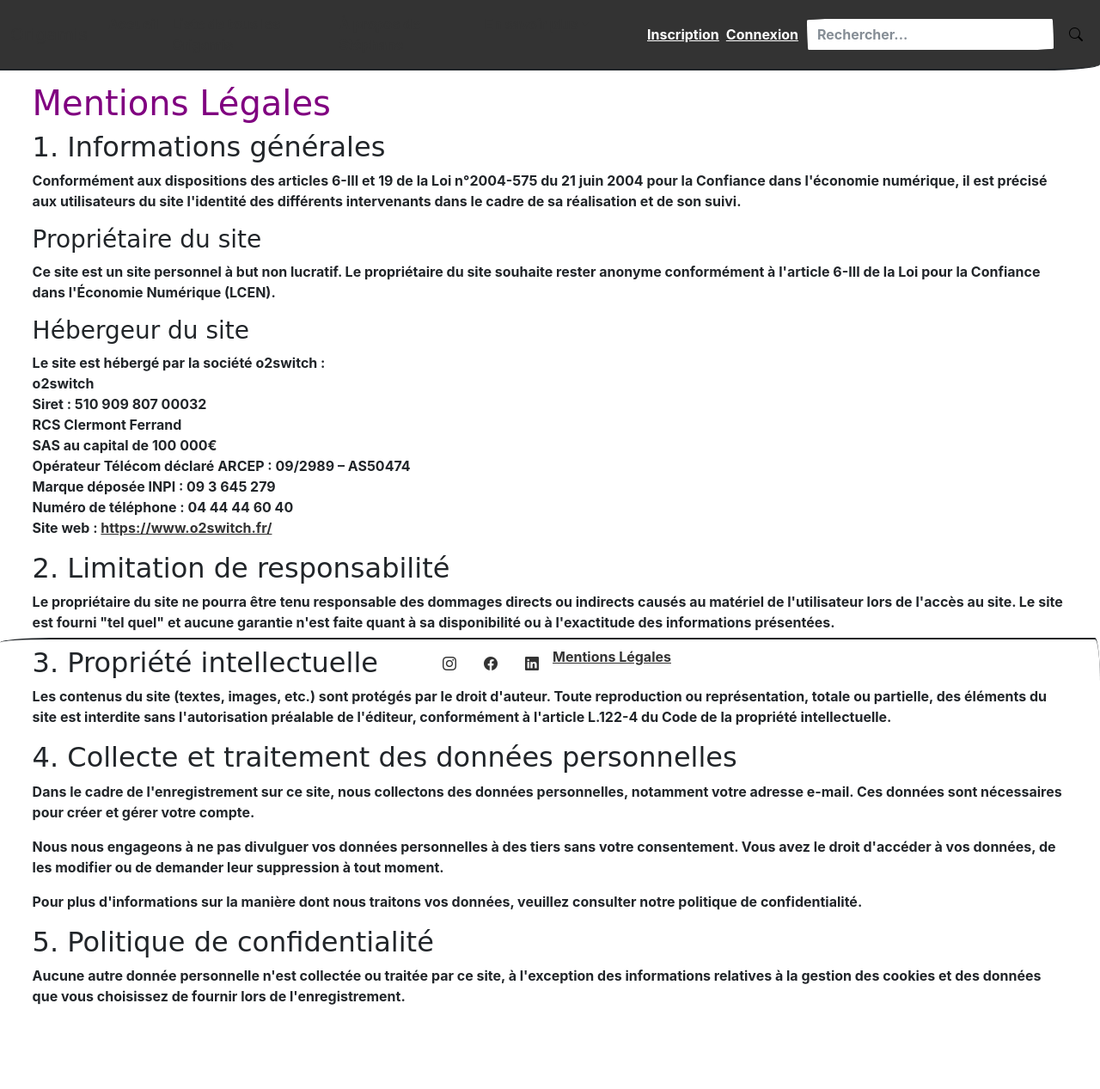
After one commit to ChristopheTesconi/origami, a Symfony app: template templates/legal/mentions_legales.html.twig in a window 1280 px wide. The commit adds this page. Shown: the whole page at 86% size. Run offline with Twig, Linux system fonts and the light colour scheme; the template is opened without the code that fills it, so the values that code supplies are empty; some libraries are stand-ins or nearby versions; some web fonts are replaced.

Commit message:
Ajout des mentions légales et des conditions générales

```diff
--- a/templates/base.html.twig
+++ b/templates/base.html.twig
@@ -110,7 +110,7 @@
 									<i class="bi bi-linkedin"></i>
 								</a>
 							</li>
-
+ 							<li><a href="{{ path('app_legal_mentions') }}">Mentions Légales</a></li>
 						</ul>
 					</div>
 				</nav>
--- /dev/null
+++ b/templates/legal/mentions_legales.html.twig
@@ -0,0 +1,57 @@
+{% extends 'base.html.twig' %}
+
+{% block title %}Mentions Légales{% endblock %}
+
+{% block body %}
+    <h1 class="mt-5">Mentions Légales</h1>
+
+    <h2>1. Informations générales</h2>
+    <p>
+        Conformément aux dispositions des articles 6-III et 19 de la Loi n°2004-575 du 21 juin 2004 pour la Confiance dans l'économie numérique, il est précisé aux utilisateurs du site l'identité des différents intervenants dans le cadre de sa réalisation et de son suivi.
+    </p>
+
+    <h3>Propriétaire du site</h3>
+    <p>
+        Ce site est un site personnel à but non lucratif. Le propriétaire du site souhaite rester anonyme conformément à l'article 6-III de la Loi pour la Confiance dans l'Économie Numérique (LCEN).
+    </p>
+
+    <h3>Hébergeur du site</h3>
+    <p>
+        Le site est hébergé par la société o2switch :<br>
+        o2switch<br>
+        Siret : 510 909 807 00032<br>
+        RCS Clermont Ferrand<br>
+        SAS au capital de 100 000€<br>
+        Opérateur Télécom déclaré ARCEP : 09/2989 – AS50474<br>
+        Marque déposée INPI : 09 3 645 279<br>
+        Numéro de téléphone : 04 44 44 60 40<br>
+        Site web : <a href="https://www.o2switch.fr/" target="_blank">https://www.o2switch.fr/</a>
+    </p>
+
+    <h2>2. Limitation de responsabilité</h2>
+    <p>
+        Le propriétaire du site ne pourra être tenu responsable des dommages directs ou indirects causés au matériel de l'utilisateur lors de l'accès au site. Le site est fourni "tel quel" et aucune garantie n'est faite quant à sa disponibilité ou à l'exactitude des informations présentées.
+    </p>
+
+    <h2>3. Propriété intellectuelle</h2>
+    <p>
+        Les contenus du site (textes, images, etc.) sont protégés par le droit d'auteur. Toute reproduction ou représentation, totale ou partielle, des éléments du site est interdite sans l'autorisation préalable de l'éditeur, conformément à l'article L.122-4 du Code de la propriété intellectuelle.
+    </p>
+
+    <h2>4. Collecte et traitement des données personnelles</h2>
+    <p>
+        Dans le cadre de l'enregistrement sur ce site, nous collectons des données personnelles, notamment votre adresse e-mail. Ces données sont nécessaires pour créer et gérer votre compte.
+    </p>
+    <p>
+        Nous nous engageons à ne pas divulguer vos données personnelles à des tiers sans votre consentement. Vous avez le droit d'accéder à vos données, de les modifier ou de demander leur suppression à tout moment.
+    </p>
+    <p>
+        Pour plus d'informations sur la manière dont nous traitons vos données, veuillez consulter notre politique de confidentialité.
+    </p>
+
+    <h2>5. Politique de confidentialité</h2>
+    <p>
+        Aucune autre donnée personnelle n'est collectée ou traitée par ce site, à l'exception des informations relatives à la gestion des cookies et des données que vous choisissez de fournir lors de l'enregistrement.
+    </p>
+
+{% endblock %}
```
Also changed, not shown: src/Controller/ConditionsGeneralesController.php (added, +18 -0 lines), src/Controller/LegalController.php (added, +18 -0 lines), templates/conditions_generales/index.html.twig (added, +37 -0 lines), templates/registration/register.html.twig (+13 -1 lines).
